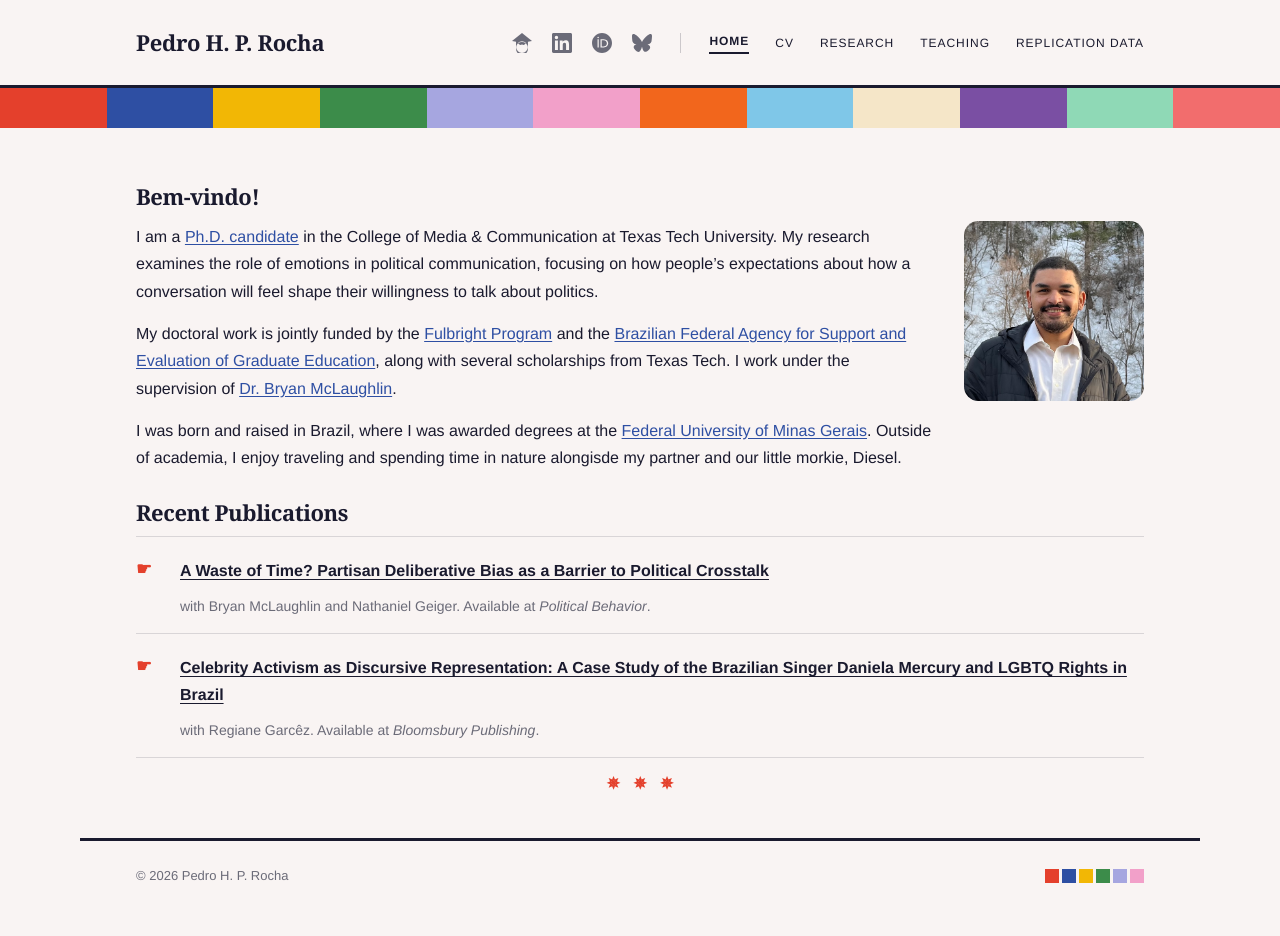
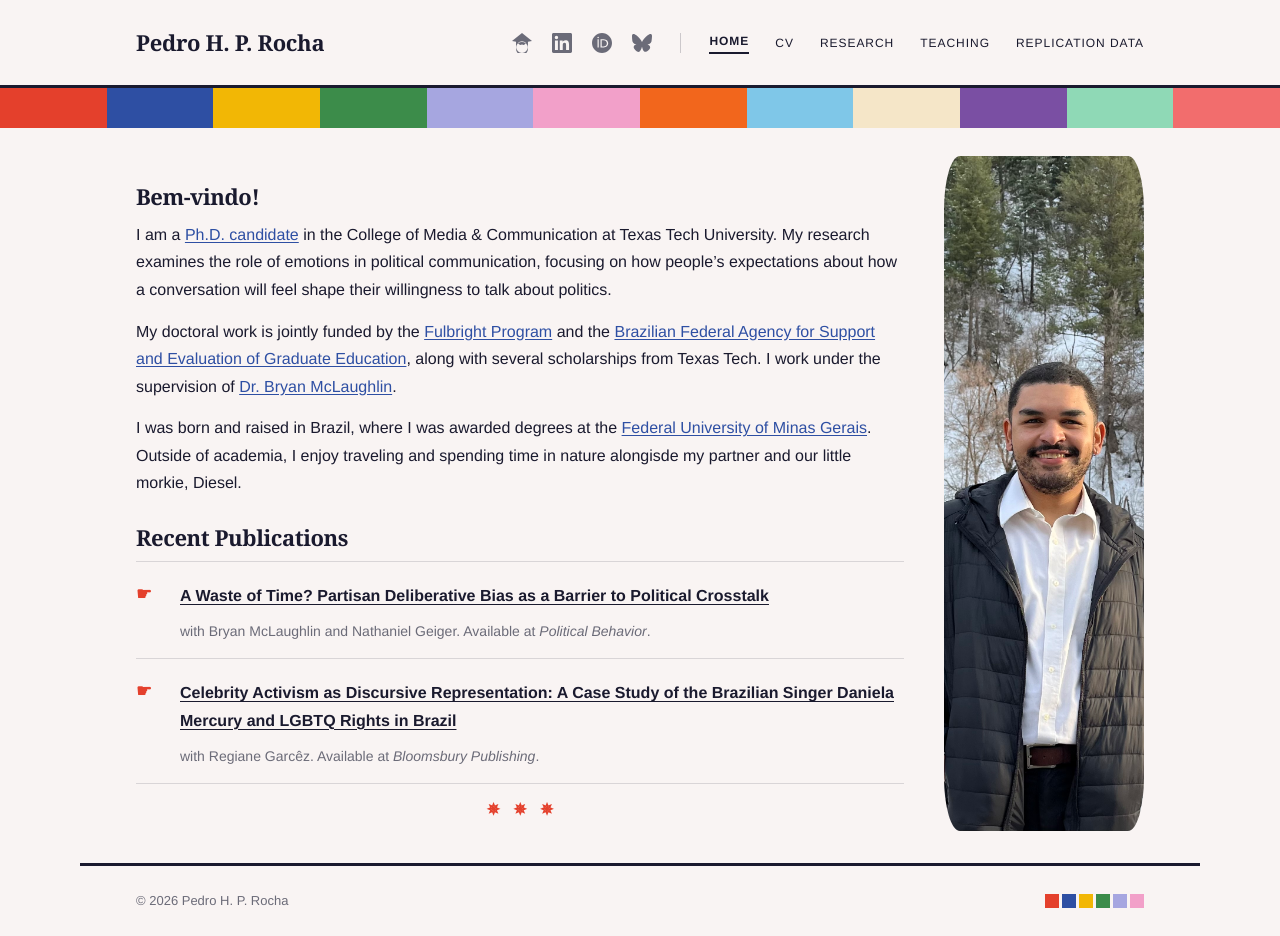
Before and after one commit to pedrohprocha/pedrohprocha.github.io, a Jekyll site: the page built from index.md, in a window 1280 px wide. Built offline with Jekyll 4.4.1, drawn with Linux system fonts in a browser that asks for light colours; some web fonts are replaced; before the commit the page ends 911 px from its top, so only the background shows below that.

Commit message:
New headshot, flex layout with image height matching bio text
Co-Authored-By: Claude Sonnet 4.6 <noreply@anthropic.com>

```diff
--- a/_layouts/home.html
+++ b/_layouts/home.html
@@ -56,6 +56,7 @@
     <div class="hero-bio">
       {{ content }}
     </div>
+    <img src="{{ '/assets/headshot_2.jpeg' | relative_url }}" alt="Photo of {{ site.title }}" class="bio-headshot">
   </section>
 
   <footer class="site-footer">
--- a/assets/css/main.css
+++ b/assets/css/main.css
@@ -214,19 +214,22 @@ p { margin-bottom: 1rem; }
 /* ── Homepage hero ─────────────────────────────────────────────────── */
 .hero {
     padding: 1.75rem var(--h-pad) 2rem;
+    display: flex;
+    gap: 2.5rem;
+    align-items: stretch;
 }
 
 .hero-bio {
-    display: flow-root;
+    flex: 1;
+    min-width: 0;
 }
 
 .bio-headshot {
-    float: right;
-    width: 180px;
-    height: 180px;
+    width: 200px;
+    flex-shrink: 0;
     object-fit: cover;
     border-radius: 8%;
-    margin: 0 0 1.25rem 2rem;
+    align-self: stretch;
 }
 
 
--- a/index.md
+++ b/index.md
@@ -4,8 +4,6 @@ title: Home 𐫱 Pedro H. P. Rocha
 description: "Pedro H. P. Rocha is a Ph.D. candidate and Fulbright fellow at Texas Tech University."
 ---
 ## Bem-vindo!
-
-<img src="{{ '/assets/headshot.jpg' | relative_url }}" alt="Photo of Pedro H. P. Rocha" class="bio-headshot">
 
 I am a [Ph.D. candidate](https://www.depts.ttu.edu/comc/faculty/faculty/procha.php) in the College of Media & Communication at Texas Tech University. My research examines the role of emotions in political communication, focusing on how people's expectations about how a conversation will feel shape their willingness to talk about politics.
 
```
Also changed, not shown: assets/headshot_2.jpeg (added).
